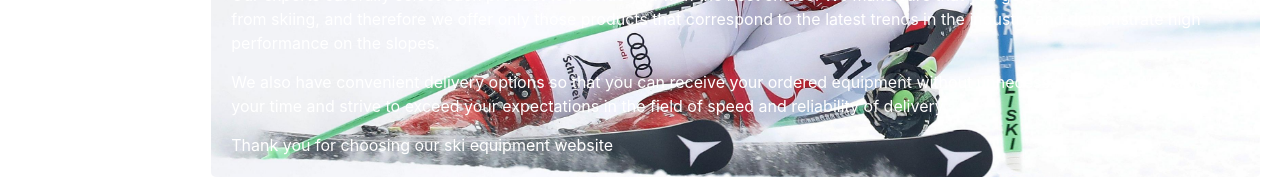
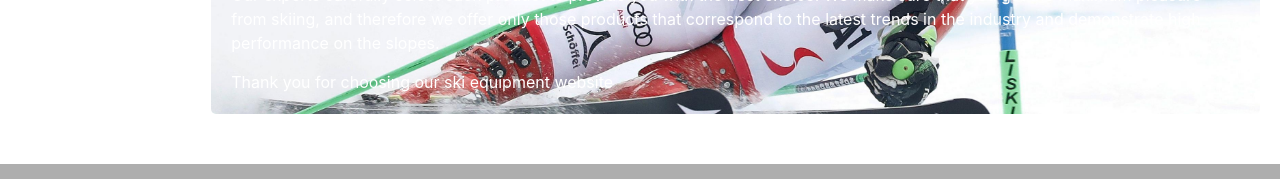
Before and after one commit to nasyr09khyrov/diploma-1, a React (Create React App) app: page /about in a window 1280 px wide. Shown: the part 453-632 px from the top of the page. Built offline with nearby package versions, Linux system fonts and the light colour scheme; no server answers; the database is empty.

Commit message:
delete one page

```diff
--- a/src/components/AboutInfo/AboutInfo.js
+++ b/src/components/AboutInfo/AboutInfo.js
@@ -9,7 +9,6 @@ export default function AboutInfo() {
       <p>We are your reliable partner in the world of skiing. Our website offers a wide range of high-quality ski equipment that will help you reach new heights and enjoy unique moments on the slope</p>
       <p>On our website you will find everything you need for a full-fledged skiing experience. We have a wide selection of skis, ski boots, mounts, helmets, glasses and other accessories from the world's leading manufacturers. We are proud to offer only high-quality products that meet the highest standards of safety and reliability.</p>
       <p>Our experts carefully select each product to provide you with the best choice. We make sure that you get the maximum pleasure from skiing, and therefore we offer only those products that correspond to the latest trends in the industry and demonstrate high performance on the slopes.</p>
-      <p>We also have convenient delivery options so that you can receive your ordered equipment without unnecessary hassle. We value your time and strive to exceed your expectations in the field of speed and reliability of delivery.</p>
       <p>Thank you for choosing our ski equipment website</p>
     </div>
   );
```
